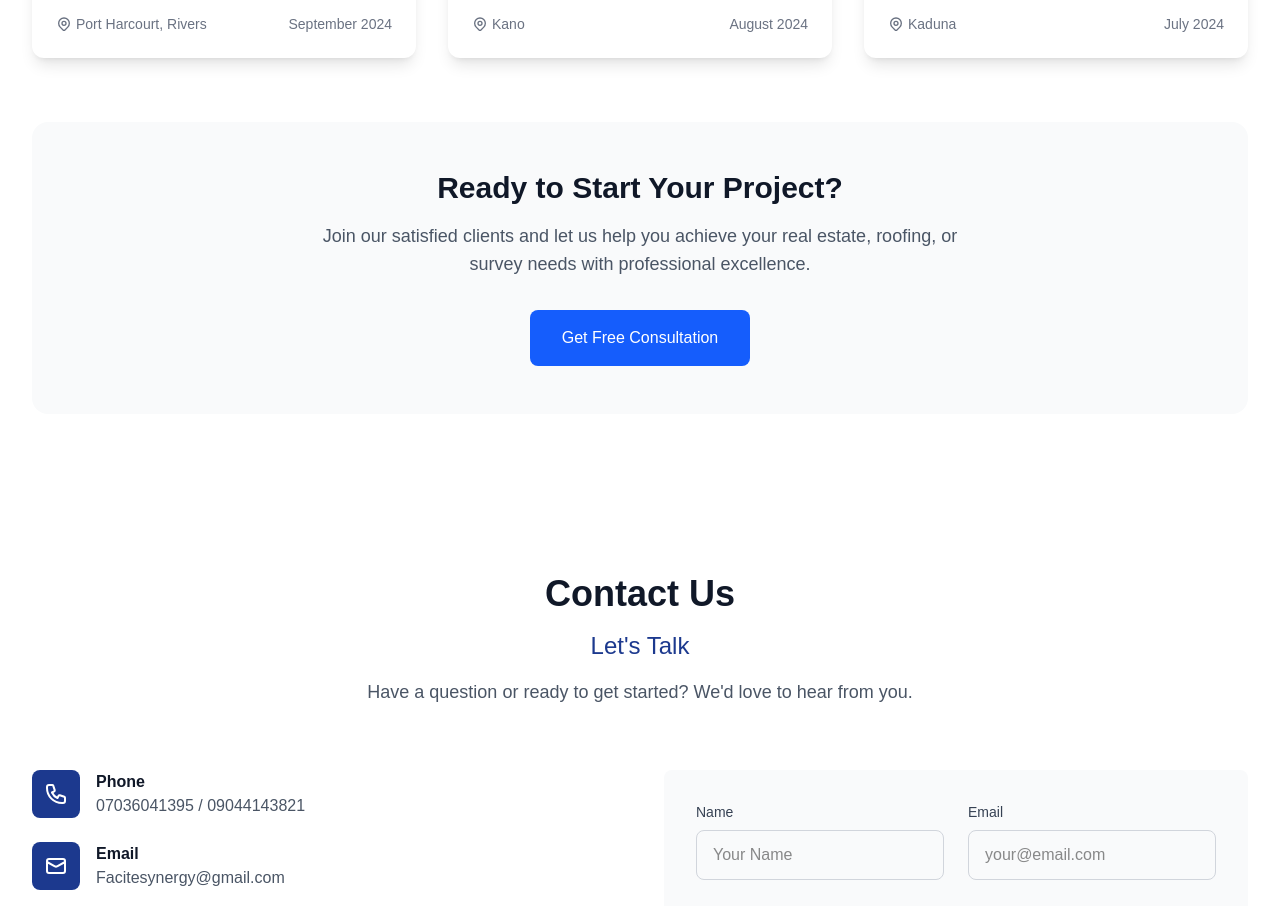
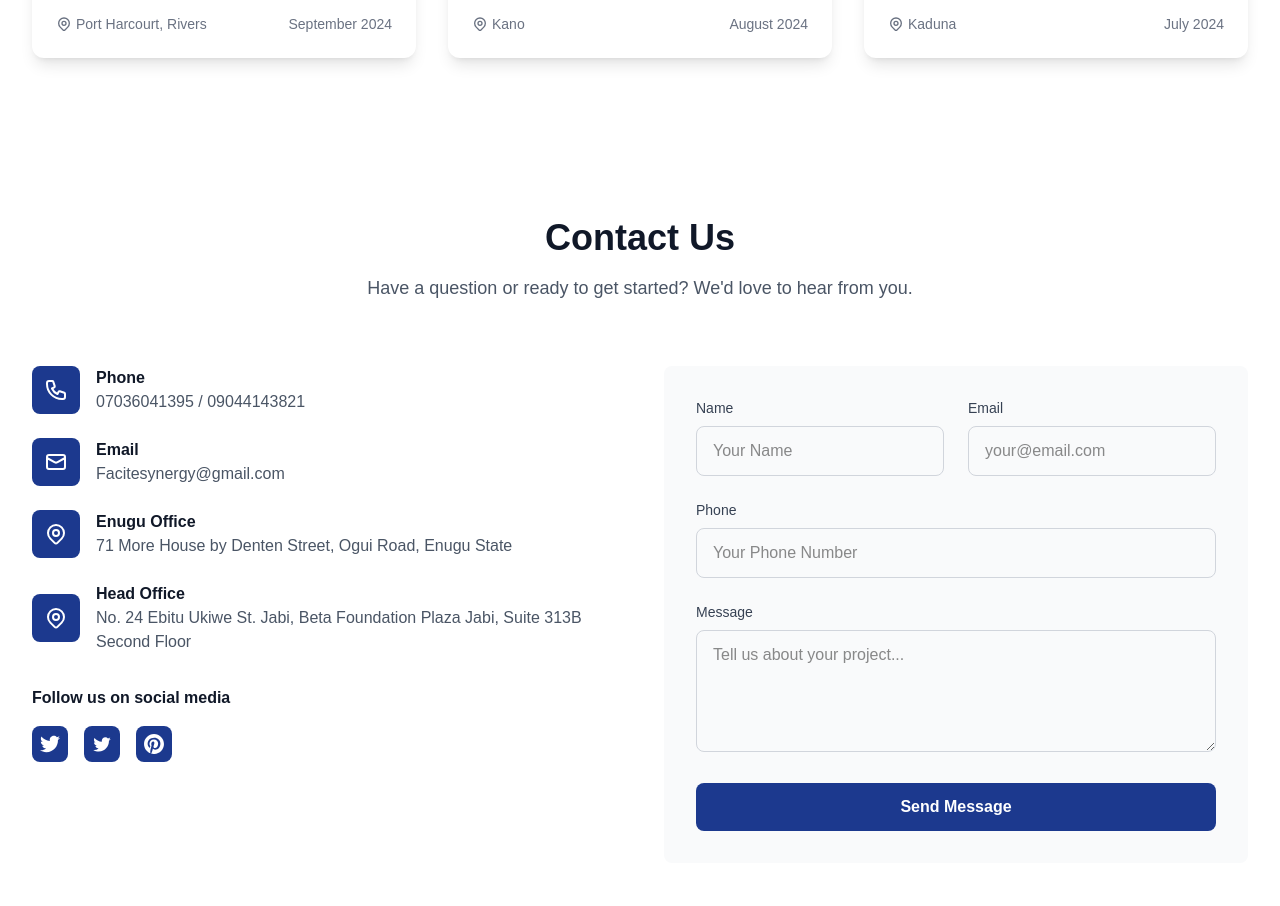
Before and after one commit to Kingo4luv/facite-synergy, a Next.js app: page / in a window 1280 px wide. Shown: the part 3542-4448 px from the top of the page. Built offline with nearby package versions, Linux system fonts and the light colour scheme.

Commit message:
updated content

```diff
--- a/src/components/sections/ContactSection.tsx
+++ b/src/components/sections/ContactSection.tsx
@@ -60,7 +60,6 @@ const ContactSection = () => {
       <div className="max-w-7xl mx-auto px-4 sm:px-6 lg:px-8">
         <div className="text-center mb-16">
           <h2 className="text-3xl sm:text-4xl font-bold text-gray-900 mb-4">Contact Us</h2>
-          <h3 className="text-2xl text-blue-900">Let&apos;s Talk</h3>
           <p className="text-lg text-gray-600 mt-4">
             Have a question or ready to get started? We&apos;d love to hear from you.
           </p>
--- a/src/components/sections/GallerySection.tsx
+++ b/src/components/sections/GallerySection.tsx
@@ -342,25 +342,6 @@ const GallerySection = () => {
             </div>
           </div>
         )}
-
-        {/* CTA Section */}
-        <div className="text-center mt-16">
-          <div className="bg-gray-50 rounded-2xl p-8 sm:p-12">
-            <h3 className="text-2xl sm:text-3xl font-bold text-gray-900 mb-4">
-              Ready to Start Your Project?
-            </h3>
-            <p className="text-lg text-gray-600 mb-8 max-w-2xl mx-auto">
-              Join our satisfied clients and let us help you achieve your real estate,
-              roofing, or survey needs with professional excellence.
-            </p>
-            <a
-              href="#contact"
-              className="inline-block bg-blue-600 text-white px-8 py-4 rounded-lg font-medium hover:bg-blue-700 transition-colors duration-300"
-            >
-              Get Free Consultation
-            </a>
-          </div>
-        </div>
       </div>
     </section>
   );
```
